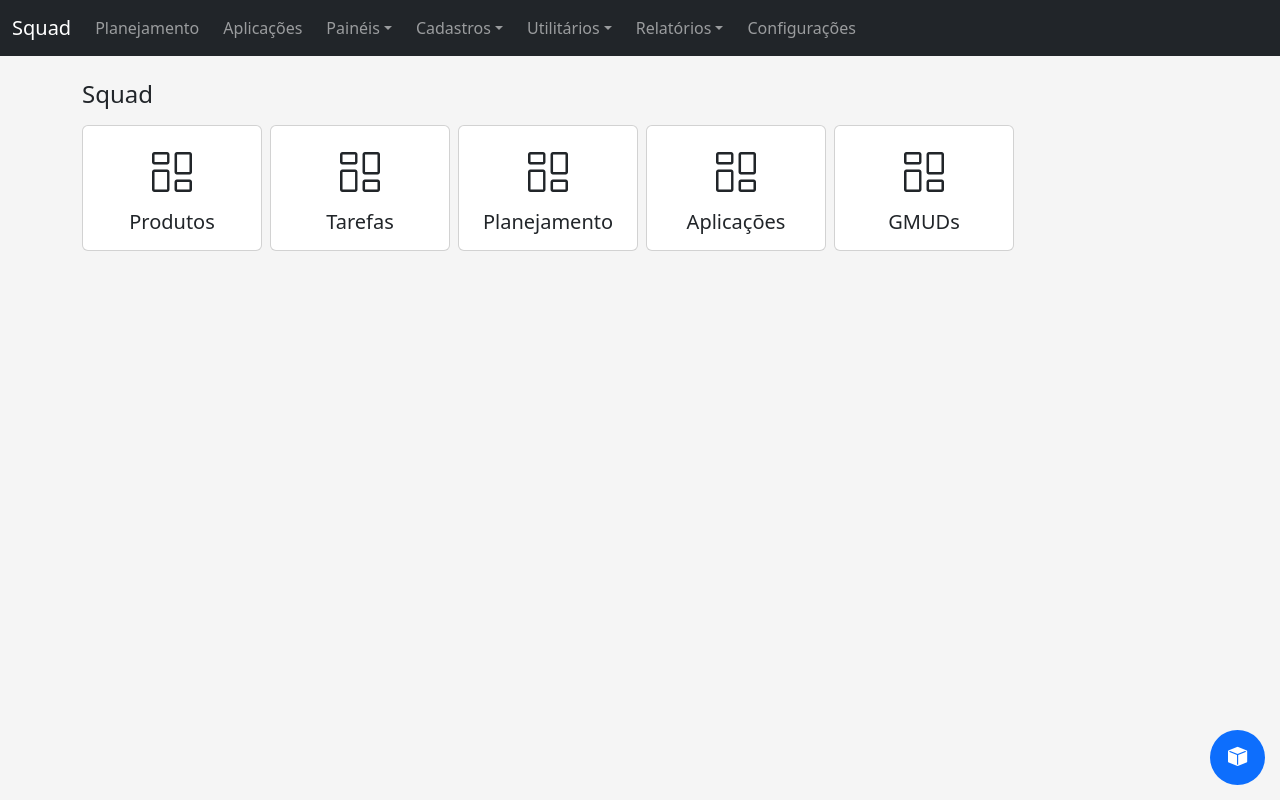
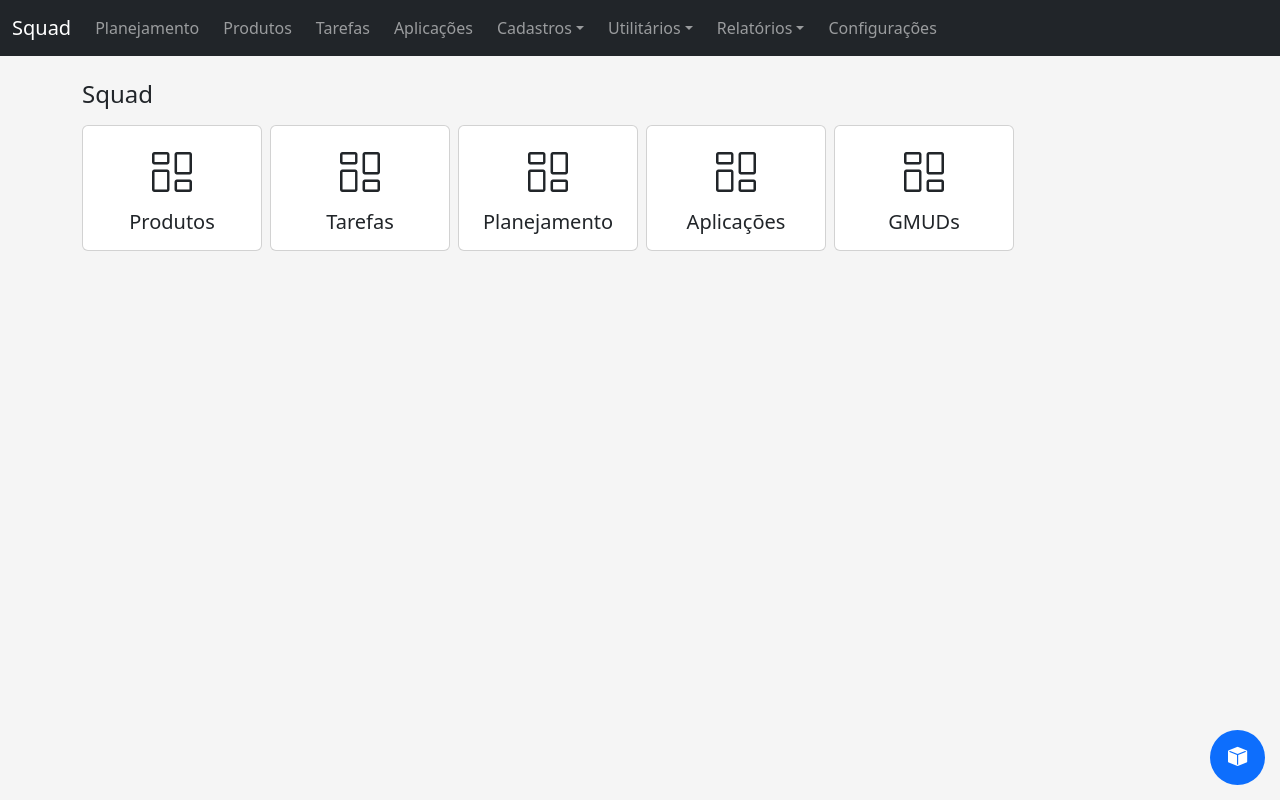
Before and after one commit to angelitocsg/squad-board, a React (Create React App) app: page /home in a window 1280 px wide. Built offline with nearby package versions, Linux system fonts and the light colour scheme.

Commit message:
change routes

```diff
--- a/src/pages/home/index.tsx
+++ b/src/pages/home/index.tsx
@@ -31,8 +31,8 @@ const HomePage = () => {
   return (
     <PageLayout title="Squad">
       <div className="d-flex justify-content-start flex-wrap gap-2">
-        <HomeItem title="Produtos" route="/paineis/produtos" />
-        <HomeItem title="Tarefas" route="/paineis/tarefas" />
+        <HomeItem title="Produtos" route="/produtos" />
+        <HomeItem title="Tarefas" route="/tarefas" />
         <HomeItem title="Planejamento" route="/sprint-planning" />
         <HomeItem title="Aplicações" route="/projects" />
         <HomeItem title="GMUDs" route="/cadastros/gestao-mudanca" />
--- a/src/shared/Navbar/index.tsx
+++ b/src/shared/Navbar/index.tsx
@@ -24,15 +24,6 @@ const NavUtils = () => {
   );
 };
 
-const NavPaineis = () => {
-  return (
-    <NavDropdown label="Painéis">
-      <NavDropdownItem label="Tarefas" link="/paineis/tarefas" />
-      <NavDropdownItem label="Produtos" link="/paineis/produtos" />
-    </NavDropdown>
-  );
-};
-
 const NavReports = () => {
   return (
     <NavDropdown label="Relatórios">
@@ -52,7 +43,9 @@ const Navbar = () => {
   return (
     <nav className="navbar navbar-expand-lg navbar-dark bg-dark">
       <div className="container-fluid">
-        <Link to="/" className="navbar-brand">Squad</Link>
+        <Link to="/" className="navbar-brand">
+          Squad
+        </Link>
         <button
           className="navbar-toggler"
           type="button"
@@ -71,11 +64,20 @@ const Navbar = () => {
               </Link>
             </li>
             <li className="nav-item pe-2">
+              <Link to="/produtos" className={getActiveCss("/produtos")}>
+                Produtos
+              </Link>
+            </li>
+            <li className="nav-item pe-2">
+              <Link to="/tarefas" className={getActiveCss("/tarefas")}>
+                Tarefas
+              </Link>
+            </li>
+            <li className="nav-item pe-2">
               <Link to="/projects" className={getActiveCss("/projects")}>
                 Aplicações
               </Link>
             </li>
-            <NavPaineis />
             <NavCadastros />
             <NavUtils />
             <NavReports />
```
Also changed, not shown: src/router.tsx (+6 -11 lines).
